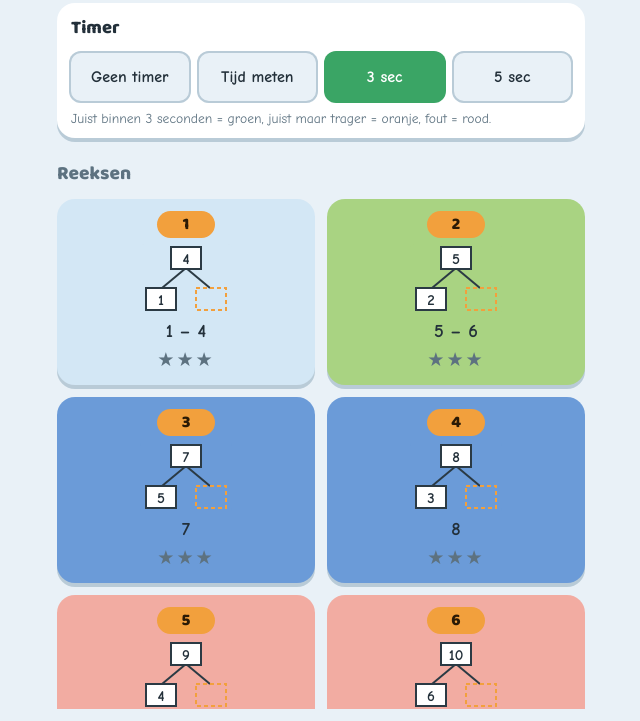
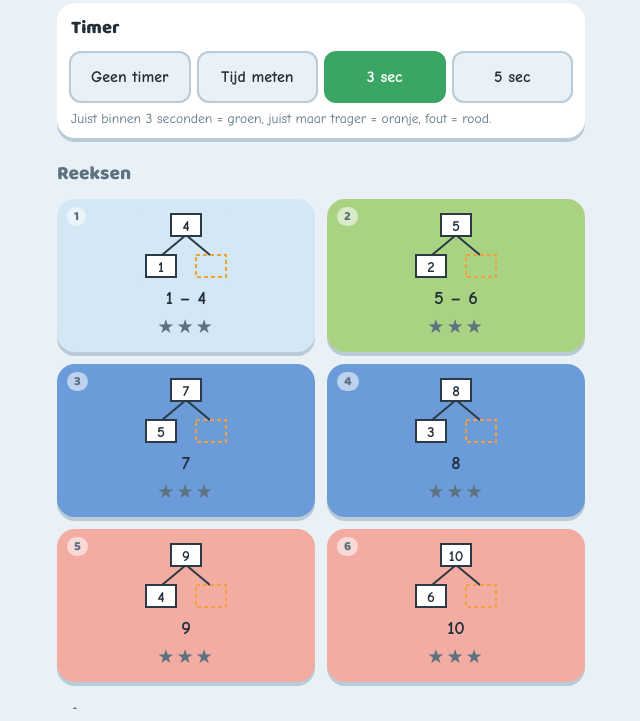
Before and after one commit to miklasg/splitskaartjes, a plain HTML site: page index.html in a window 1280 px wide. Shown: the part 79-800 px from the top of the page, without its empty margins (319-959 px from the left). Drawn offline with Linux system fonts and the light colour scheme; a web font is replaced by a local one.

Commit message:
Reeksnummer klein linksboven in de tegel
Co-Authored-By: Claude Opus 5.5 <noreply@anthropic.com>
Claude-Session: https://claude.ai/code/session_01CED6npmJrkV6CXxurbMUXg

```diff
--- a/index.html
+++ b/index.html
@@ -71,9 +71,12 @@ button:focus-visible { outline: 4px solid var(--accent); outline-offset: 3px; }
   box-shadow: 0 4px 0 var(--key-shadow); transition: transform .1s;
 }
 .lvl:active { transform: translateY(3px); box-shadow: 0 1px 0 var(--key-shadow); }
+/* small, quiet level number in the top-left corner, so it is not mistaken for the series */
+.lvl { position: relative; }
 .lvl .badge {
-  font-family: var(--font-head); font-weight: 800; font-size: 1.05rem;
-  background: var(--accent); color: #2b1a05; border-radius: 99px; padding: 0 12px; min-width: 2em;
+  position: absolute; top: 8px; left: 10px;
+  font-family: var(--font-head); font-weight: 700; font-size: .8rem; line-height: 1.5;
+  color: var(--muted); background: color-mix(in srgb, var(--key) 55%, transparent); border-radius: 99px; padding: 0 7px;
 }
 .lvl .tag { font-size: 1.15rem; font-weight: 700; }
 .lvl .stars { font-size: 1.2rem; letter-spacing: 2px; color: var(--muted); min-height: 1.4em; }
@@ -266,7 +269,7 @@ canvas#confetti { position: fixed; inset: 0; width: 100%; height: 100%; pointer-
 // Whenever the app opens or comes back to the front, ask the server for the current version
 // (bypassing the cache) and reload once if it is newer than this copy.
 (() => {
-  const VERSION = "202611181856";
+  const VERSION = "202611182146";
   let busy = false;
   async function checkUpdate() {
     if (busy || !/^https?:/.test(location.protocol)) return;
--- a/version.json
+++ b/version.json
@@ -1 +1 @@
-{"v":"202611181856"}
+{"v":"202611182146"}
```
